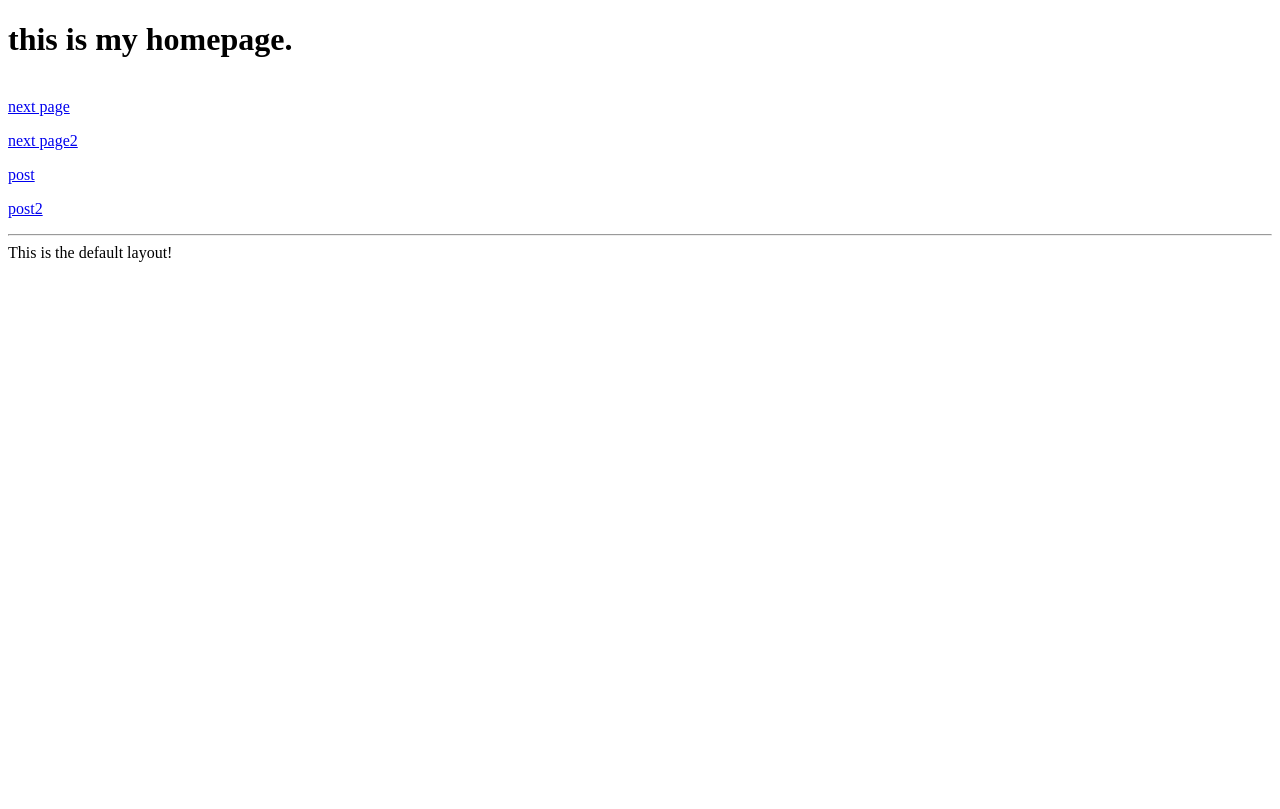
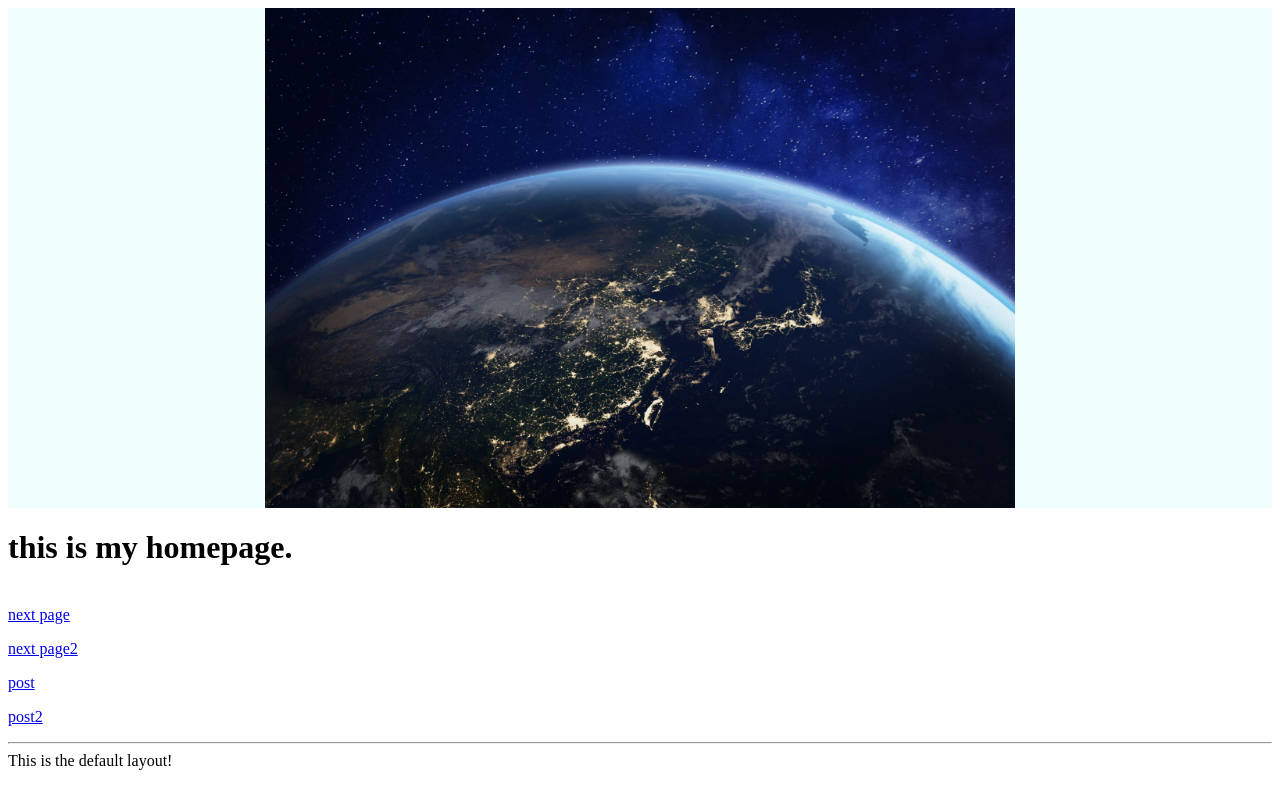
Before and after one commit to AureYuan/aureyuan.github.io, a Jekyll site: the page built from index.md, in a window 1280 px wide. Shown: the top 809 px of the page. Built offline with Jekyll 4.4.1, drawn with Linux system fonts in a browser that asks for light colours.

Commit message:
change default page pic code

```diff
--- a/_includes/header-img.html
+++ b/_includes/header-img.html
@@ -1,10 +1,14 @@
 <!-- <img src="/_images/light-in-space-web-header.webp" alt="" style="width: 600px; height: auto;"> -->
+
 <style>
-    div {
-        background-image: "/_images/light-in-space-web-header.webp";
+    .pic {
+        background-image: url('../_images/light-in-space-web-header.webp');
+        background-position: center top;
+        background-color: azure;
+        background-size: contain;
         background-repeat: no-repeat;
-        background-position: center;
+        height: 500px;
+        /* background-attachment: fixed; */
     }
 </style>
-<div>
-</div>
+<div class="pic"></div>
```
Also changed, not shown: 4 other files.
